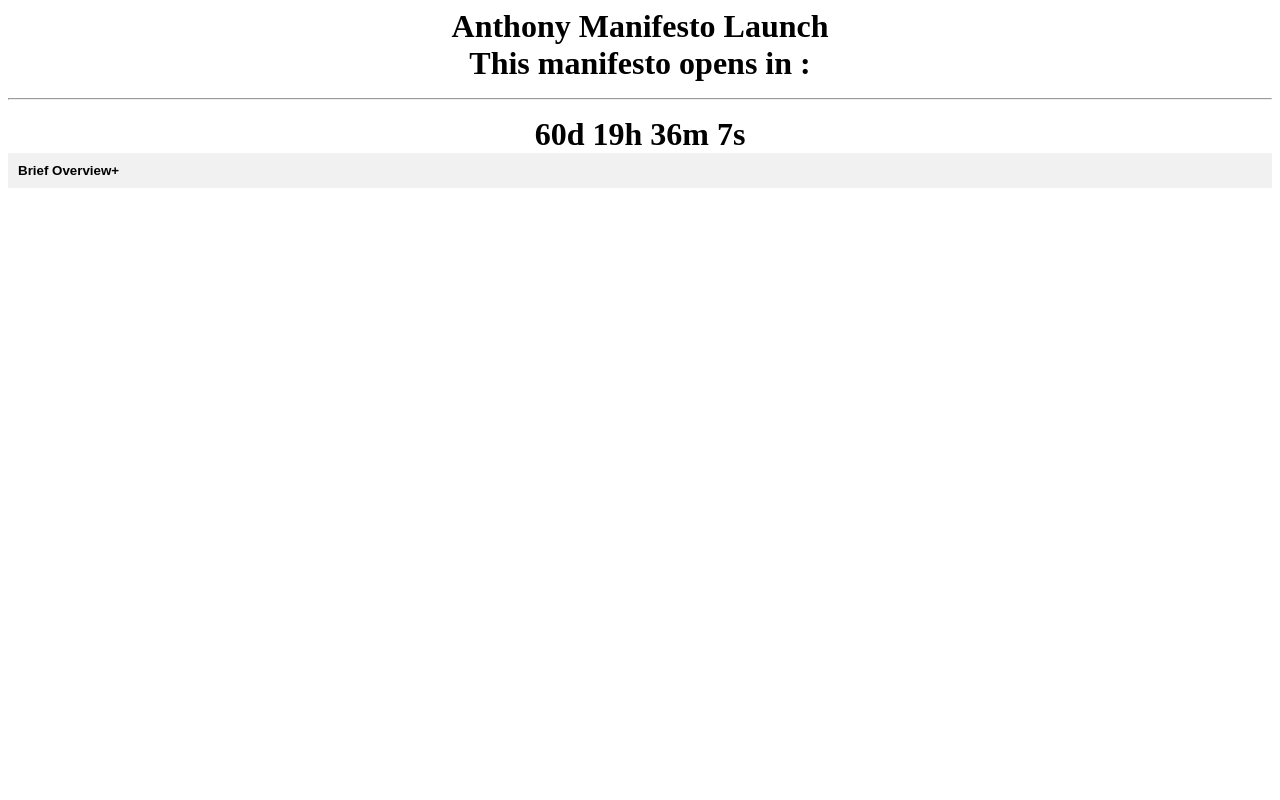
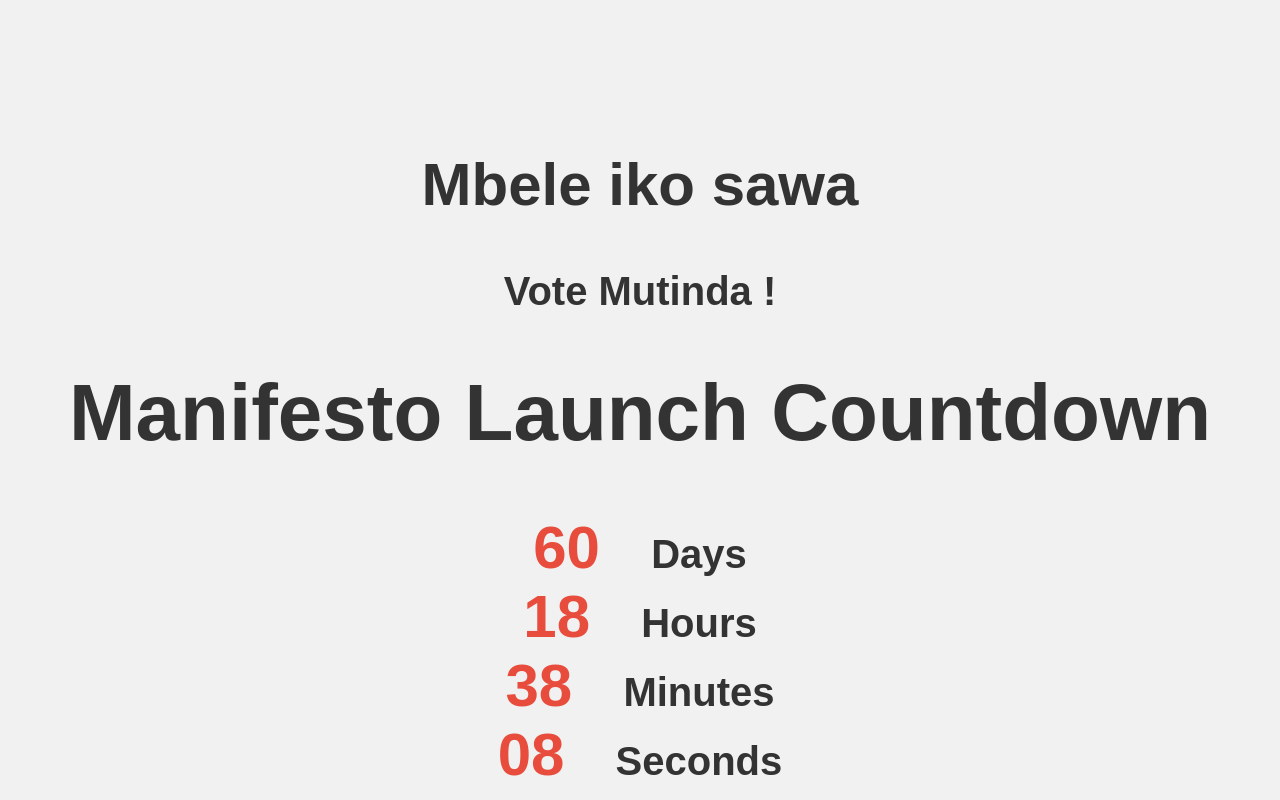
Before and after one commit to A6572/anthonymanifesto2023, a plain HTML site: page index.html in a window 1280 px wide. Drawn offline with Linux system fonts and the light colour scheme.

Commit message:
Add files via upload

```diff
--- a/index.html
+++ b/index.html
@@ -1,91 +1,79 @@
 <!DOCTYPE html>
 <html>
 <head>
-  <title>Anthony_Mutinda-2023/24</title>
+  <title>Manifesto Launch Countdown</title>
   <style>
-    #countdown {
-      font-size: 2em;
-      font-weight: bold;
+    body {
+      font-family: Arial, sans-serif;
+      background-color: #f1f1f1;
       text-align: center;
     }
-    .collapsible {
-      cursor: pointer;
-      border: none;
-      background-color: #f1f1f1;
-      padding: 10px;
-      width: 100%;
-      text-align: left;
-      outline: none;
+
+    #countdown {
+      margin-top: 150px;
+      font-size: 40px;
       font-weight: bold;
+      color: #333;
     }
 
-    .content {
-      display: none;
-      padding: 10px;
-      background-color: #fff;
+    #countdown span {
+      display: inline-block;
+      margin: 0 20px;
     }
 
-    .active {
-      background-color: #ccc;
+    #countdown .countdown-value {
+      font-size: 60px;
+      color: #e74c3c;
     }
   </style>
 </head>
 <body>
   <div id="countdown">
-    Anthony Manifesto Launch <br>
-    This manifesto opens in : <hr>
+    <h2>Mbele iko sawa</h2>
+  <p>Vote Mutinda ! </p>
+    <h1>Manifesto Launch Countdown</h1>
+    <div>
+      <span class="countdown-value" id="days">00</span>
+      <span class="countdown-label">Days</span>
+    </div>
+    <div>
+      <span class="countdown-value" id="hours">00</span>
+      <span class="countdown-label">Hours</span>
+    </div>
+    <div>
+      <span class="countdown-value" id="minutes">00</span>
+      <span class="countdown-label">Minutes</span>
+    </div>
+    <div>
+      <span class="countdown-value" id="seconds">00</span>
+      <span class="countdown-label">Seconds</span>
+    </div>
+  </div>
 
-    <span id="timer"></span>
-  </div>
   <script>
-    // Set the target future date and time
-    var targetDate = new Date("July 24, 2023 10:57:59");
-
-    // Update the countdown every 1 second
+    var targetDate = new Date("July 24, 2023 10:00:00").getTime();
     var timer = setInterval(function() {
-      // Get the countdown element
-      var countdownElement = document.getElementById("timer");
-
-      // Get the current date and time
       var currentDate = new Date().getTime();
-
-      // Find the time remaining between the current date and the target date
       var timeRemaining = targetDate - currentDate;
 
-      // Calculate the days, hours, minutes, and seconds remaining
       var days = Math.floor(timeRemaining / (1000 * 60 * 60 * 24));
       var hours = Math.floor((timeRemaining % (1000 * 60 * 60 * 24)) / (1000 * 60 * 60));
       var minutes = Math.floor((timeRemaining % (1000 * 60 * 60)) / (1000 * 60));
       var seconds = Math.floor((timeRemaining % (1000 * 60)) / 1000);
 
-      // Display the countdown
-      countdownElement.innerHTML = days + "d " + hours + "h " + minutes + "m " + seconds + "s";
+      document.getElementById("days").textContent = formatValue(days);
+      document.getElementById("hours").textContent = formatValue(hours);
+      document.getElementById("minutes").textContent = formatValue(minutes);
+      document.getElementById("seconds").textContent = formatValue(seconds);
 
-      // If the countdown is finished, redirect to a new HTML file
       if (timeRemaining <= 0) {
         clearInterval(timer);
-        window.location.href = "aaaa.html"; // Replace "newpage.html" with the URL of the HTML file you want to redirect to
+        document.getElementById("countdown").innerHTML = "<h1>Manifesto Launch</h1><h2>Now Live!</h2>";
       }
     }, 1000);
-  </script>
-  <button class="collapsible">Brief Overview+</button>
-  <div class="content">
-    <p><h3>Political Journey</h3>
-    Mutinda is dedicated to leveraging his experience, skills, and vision to bring about meaningful political achievements that benefit all members of our community.Throughout history, politics has been the driving force behind many social, economic, and cultural changes in the world.</p>
-  </div>
-  <script>
-    var coll = document.getElementsByClassName("collapsible");
-    var i;
-    for (i = 0; i < coll.length; i++) {
-      coll[i].addEventListener("click", function() {
-        this.classList.toggle("active");
-        var content = this.nextElementSibling;
-        if (content.style.display === "block") {
-          content.style.display = "none";
-        } else {
-          content.style.display = "block";
-        }
-      });
+
+    function formatValue(value) {
+      return value.toString().padStart(2, '0');
     }
   </script>
 </body>
```
